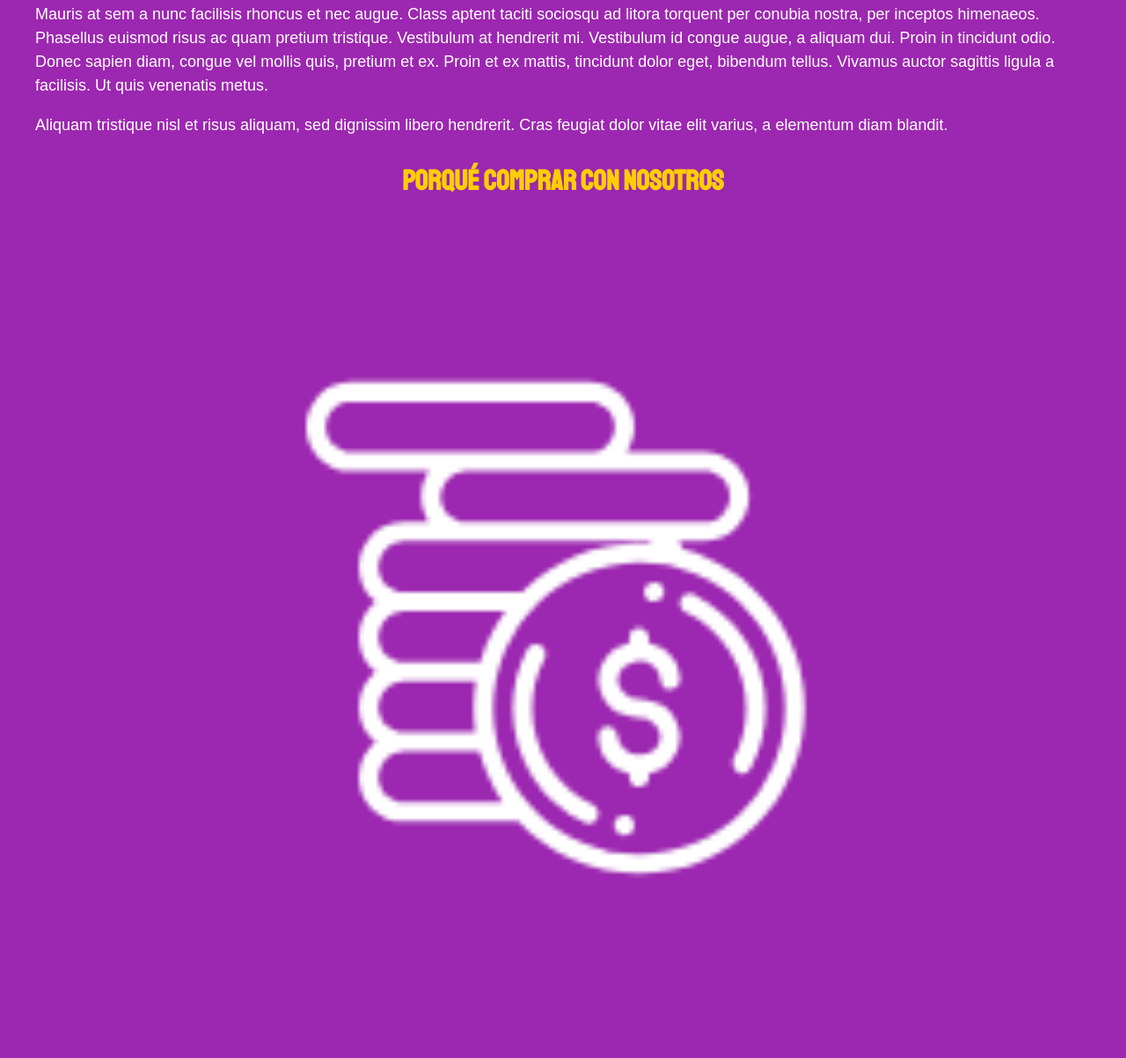
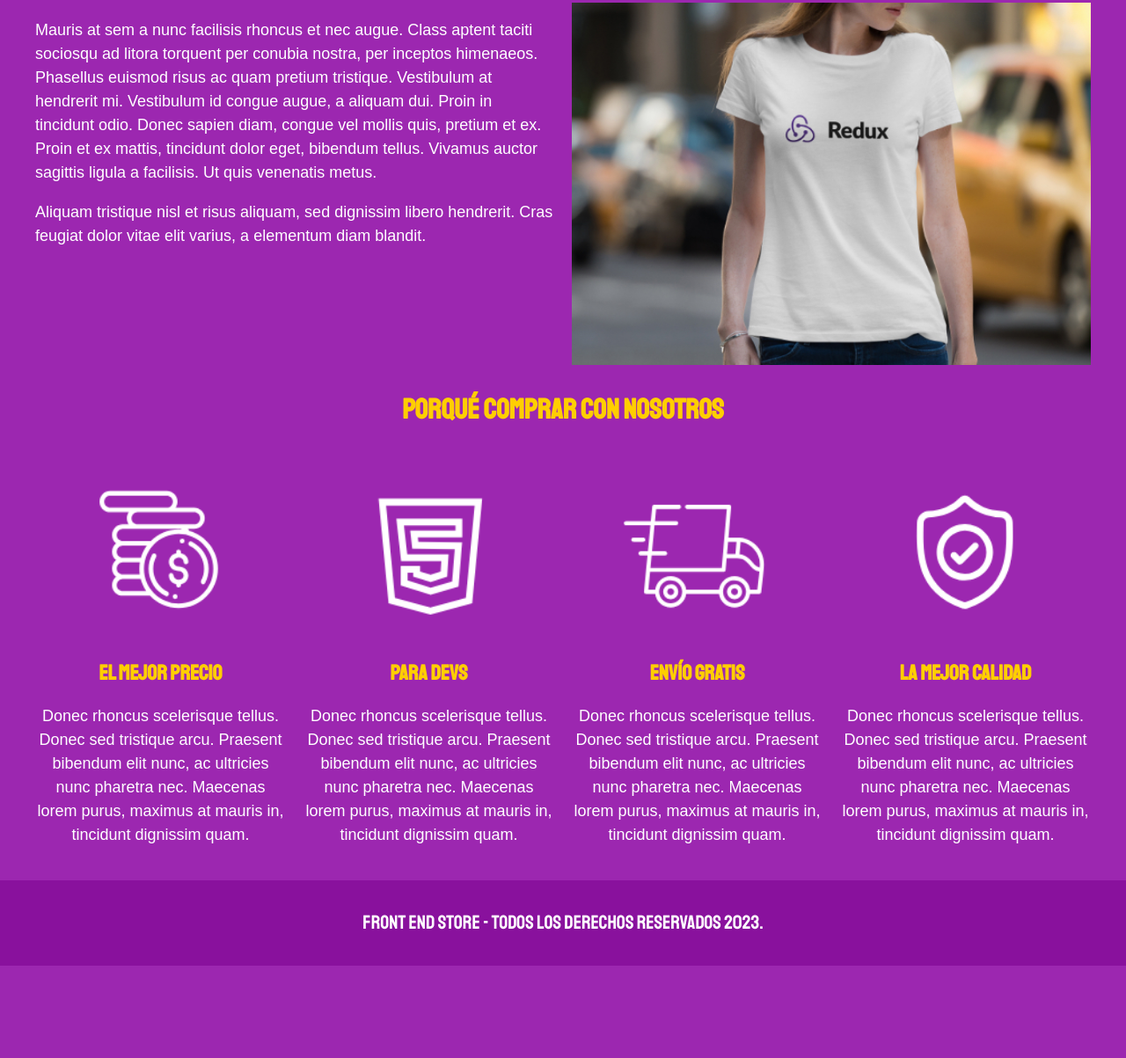
Before and after one commit to emilianomazzilli/Proyecto-2, a plain HTML site: page nosotros.html in a window 1280 px wide. Shown: the part 340-1543 px from the top of the page at 88% size. After the commit the page ends 1438 px from the top, so only its background shows below. Drawn offline with Linux system fonts and the light colour scheme.

Commit message:
nosotros.html upd

```diff
--- a/nosotros.html
+++ b/nosotros.html
@@ -23,34 +23,42 @@
     <main class="contenedor">
         <h1>Sobre Nosotros</h1>
 
-        <div class="contenedor">
-            <p>Mauris at sem a nunc facilisis rhoncus et nec augue. Class aptent taciti sociosqu ad litora torquent per conubia nostra, per inceptos himenaeos. Phasellus euismod risus ac quam pretium tristique. Vestibulum at hendrerit mi. Vestibulum id congue augue, a aliquam dui. Proin in tincidunt odio. Donec sapien diam, congue vel mollis quis, pretium et ex. Proin et ex mattis, tincidunt dolor eget, bibendum tellus. Vivamus auctor sagittis ligula a facilisis. Ut quis venenatis metus.</p>
-            <p>Aliquam tristique nisl et risus aliquam, sed dignissim libero hendrerit. Cras feugiat dolor vitae elit varius, a elementum diam blandit. </p>
-        </div>
-        <h2>Porqué comprar con nosotros</h2>
-        <div>
-            <div class="">
-                <a href="nosotros.html">
-                    <img class="" src="/img/icono_1.png" alt="icono moneda">
-                </a>
+            <div class="nosotros">
+                <div class="nosotros__contenido">
+                    <p>Mauris at sem a nunc facilisis rhoncus et nec augue. Class aptent taciti sociosqu ad litora torquent per conubia nostra, per inceptos himenaeos. Phasellus euismod risus ac quam pretium tristique. Vestibulum at hendrerit mi. Vestibulum id congue augue, a aliquam dui. Proin in tincidunt odio. Donec sapien diam, congue vel mollis quis, pretium et ex. Proin et ex mattis, tincidunt dolor eget, bibendum tellus. Vivamus auctor sagittis ligula a facilisis. Ut quis venenatis metus.</p>
+                    <p>Aliquam tristique nisl et risus aliquam, sed dignissim libero hendrerit. Cras feugiat dolor vitae elit varius, a elementum diam blandit. </p>
+                </div>
+                <img class="nosotros__imagen" src="/img/nosotros.jpg" alt="imagen nosotros">
             </div>
-            <div class="">
-                <a href="nosotros.html">
-                    <img class="" src="/img/icono_2.png" alt="icono moneda">
-                </a>
+
+    </main>
+
+    <section class="contenedor comprar">
+        <h2 class="comprar__titulo">Porqué comprar con nosotros</h2>
+
+        <div class="bloques">
+            <div class="bloque">
+                    <img class="bloque__imagen" src="/img/icono_1.png" alt="porque comprar">
+                    <h3 class="bloque__titulo">el mejor precio</h3>
+                    <p>Donec rhoncus scelerisque tellus. Donec sed tristique arcu. Praesent bibendum elit nunc, ac ultricies nunc pharetra nec. Maecenas lorem purus, maximus at mauris in, tincidunt dignissim quam.</p>
             </div>
-            <div class="">
-                <a href="nosotros.html">
-                    <img class="" src="/img/icono_3.png" alt="icono moneda">
-                </a>
+            <div class="bloque">
+                    <img class="bloque__imagen" src="/img/icono_2.png" alt="porque comprar">
+                    <h3 class="bloque__titulo">para devs</h3>
+                    <p>Donec rhoncus scelerisque tellus. Donec sed tristique arcu. Praesent bibendum elit nunc, ac ultricies nunc pharetra nec. Maecenas lorem purus, maximus at mauris in, tincidunt dignissim quam.</p>
             </div>
-            <div class="">
-                <a href="nosotros.html">
-                    <img class="" src="/img/icono_4.png" alt="icono moneda">
-                </a>
+            <div class="bloque">
+                     <img class="bloque__imagen" src="img/icono_3.png" alt="porque comprar">
+                    <h3 class="bloque__titulo">envío gratis</h3>
+                    <p>Donec rhoncus scelerisque tellus. Donec sed tristique arcu. Praesent bibendum elit nunc, ac ultricies nunc pharetra nec. Maecenas lorem purus, maximus at mauris in, tincidunt dignissim quam.</>
+            </div>
+            <div class="bloque">
+                    <img class="bloque__imagen" src="/img/icono_4.png" alt="porque comprar">
+                    <h3 class="bloque__titulo">la mejor calidad</h3>
+                    <p>Donec rhoncus scelerisque tellus. Donec sed tristique arcu. Praesent bibendum elit nunc, ac ultricies nunc pharetra nec. Maecenas lorem purus, maximus at mauris in, tincidunt dignissim quam.</p>
             </div>
         </div>
-        </main>
+    </section>
 
     <footer class="footer">
         <p class="footer__texto">Front End Store - Todos los derechos Reservados 2023.</p>
```
